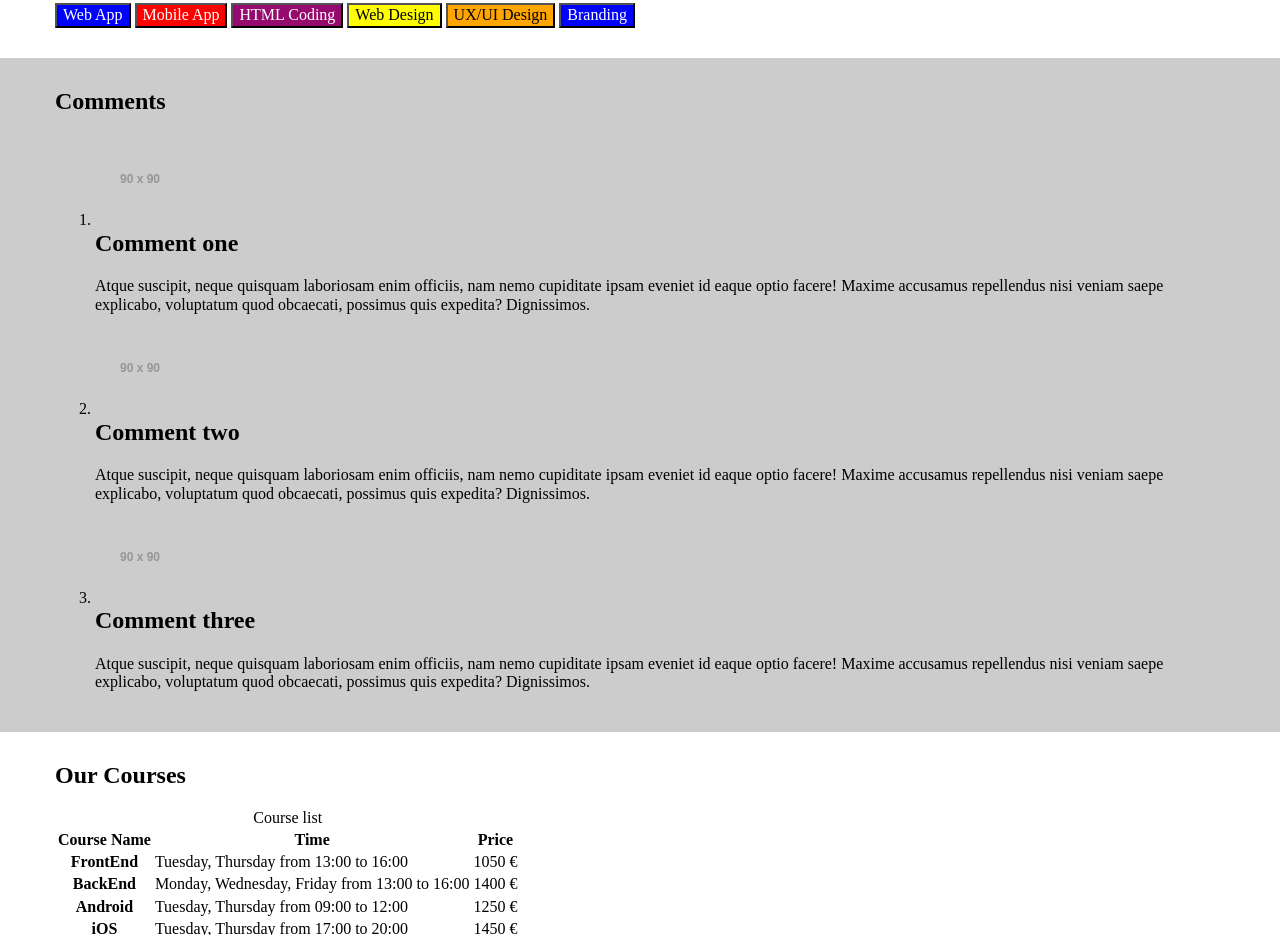
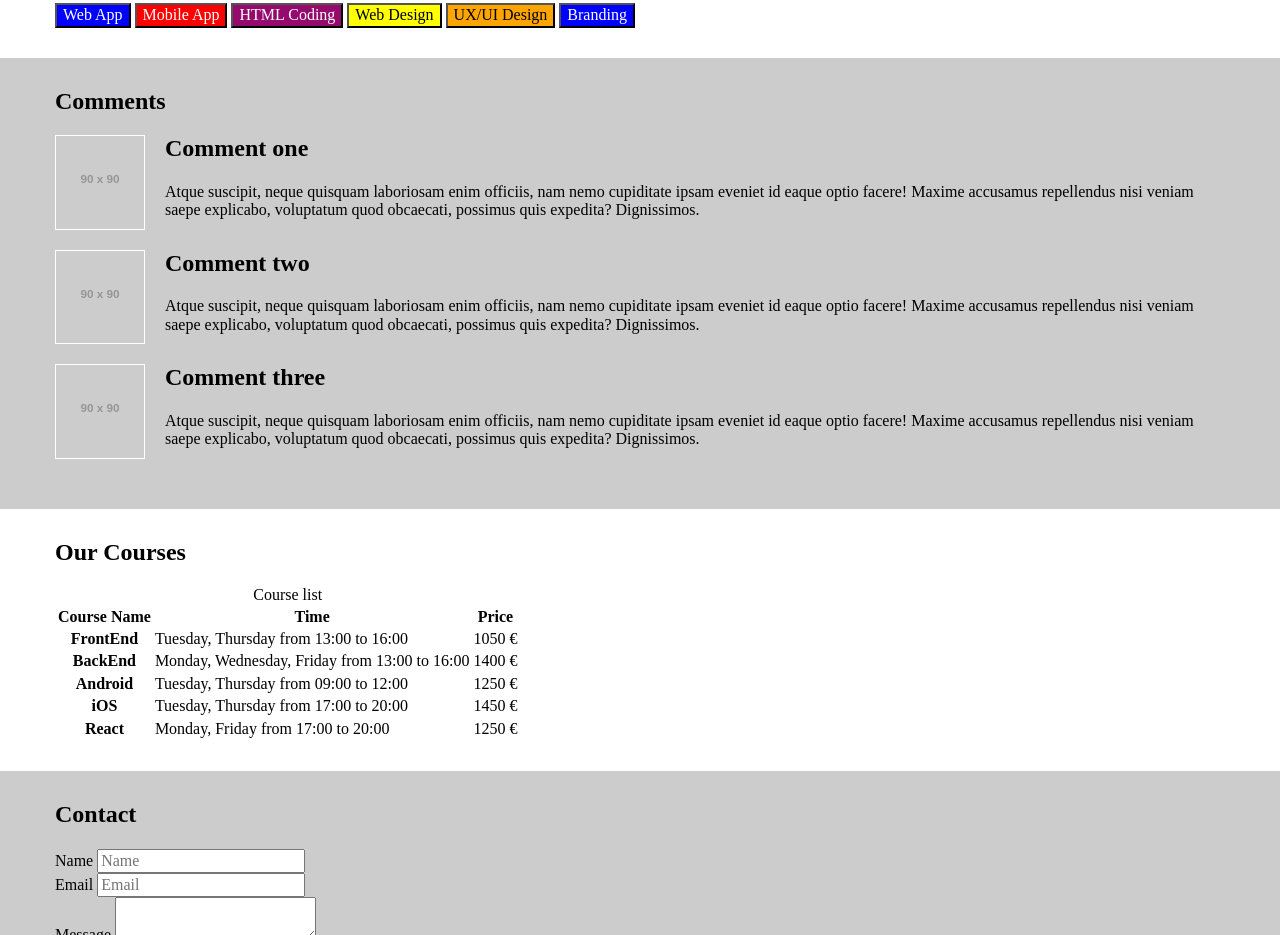
Before and after one commit to BeeJava/s41LearningSass, a plain HTML site: page public_html/index.html in a window 1280 px wide. Shown: the part 1073-2008 px from the top of the page. Drawn offline with Linux system fonts and the light colour scheme; placeholder pictures from the web are drawn by us.

Commit message:
comments done

```diff
--- a/public_html/scss/partials/_comments.scss
+++ b/public_html/scss/partials/_comments.scss
@@ -1,3 +1,23 @@
+$image-border: $white;
 .comment-section{
      @include sectionStyle(transparent, 30px);
+
+     .comment-list{
+         list-style: none;
+         padding-left: 0;
+         .comment-item{
+             display: flex;
+             margin-bottom: 20px;
+             .comment-img{
+                 flex: 0 0 90px;
+                 width: 90px;
+                 border: 1px solid $image-border;
+             }
+             .comment-body{
+                 flex: 0 0 calc(100% - 90px);
+                 width: calc(100% - 90px);
+                 padding-left: 20px;
+             }
+         }
+     }
 }
--- a/public_html/scss/partials/_components.scss
+++ b/public_html/scss/partials/_components.scss
@@ -37,7 +37,7 @@ none, block, flex, inline-block, inline, inline-flex
 // lighten($color, $amount)
 // rgba($color, opacity)
 
-%btn{
+.btn{
     display: inline-block;
     padding: 10px 30px;
     border: none;
@@ -46,7 +46,7 @@ none, block, flex, inline-block, inline, inline-flex
 }
 /*
 .btn-cool{
-    @extend %btn;
+    @extend .btn;
     background-color: $cool-bg;
     color: colorYIQ($cool-bg);
     &:hover{
@@ -55,7 +55,7 @@ none, block, flex, inline-block, inline, inline-flex
 }
 
 .btn-hot{
-    @extend %btn;
+    @extend .btn;
     background-color: $hot-bg;
     color: colorYIQ($hot-bg);
     &:hover{
@@ -64,7 +64,7 @@ none, block, flex, inline-block, inline, inline-flex
 }
 
 .btn-awesome{
-    @extend %btn;
+    @extend .btn;
     background-color: $awesome-bg;
     color: colorYIQ($awesome-bg);
     &:hover{
@@ -73,7 +73,7 @@ none, block, flex, inline-block, inline, inline-flex
 }
 
 .btn-info{
-    @extend %btn;
+    @extend .btn;
     background-color: $info-bg;
     color: colorYIQ($info-bg);
     &:hover{
```
Also changed, not shown: public_html/css/style.css, 1 other file.
